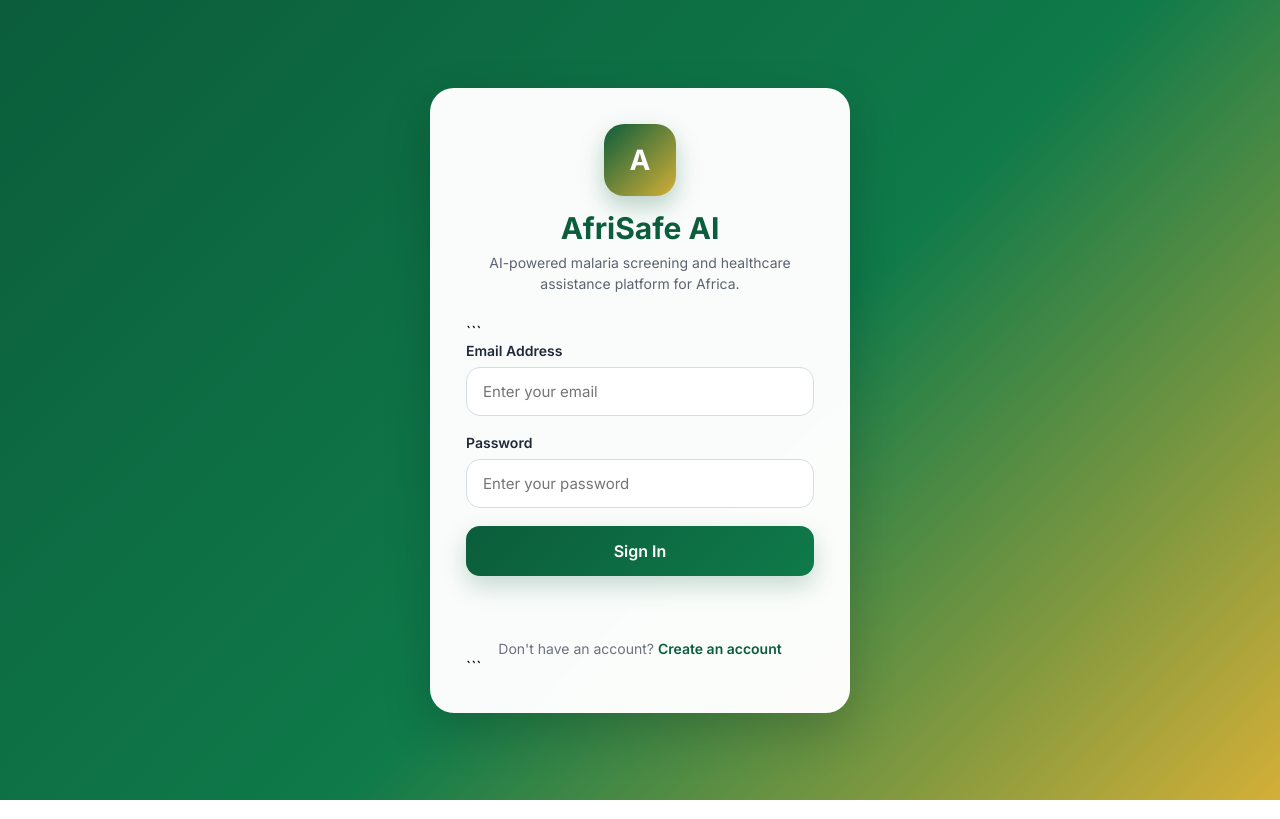
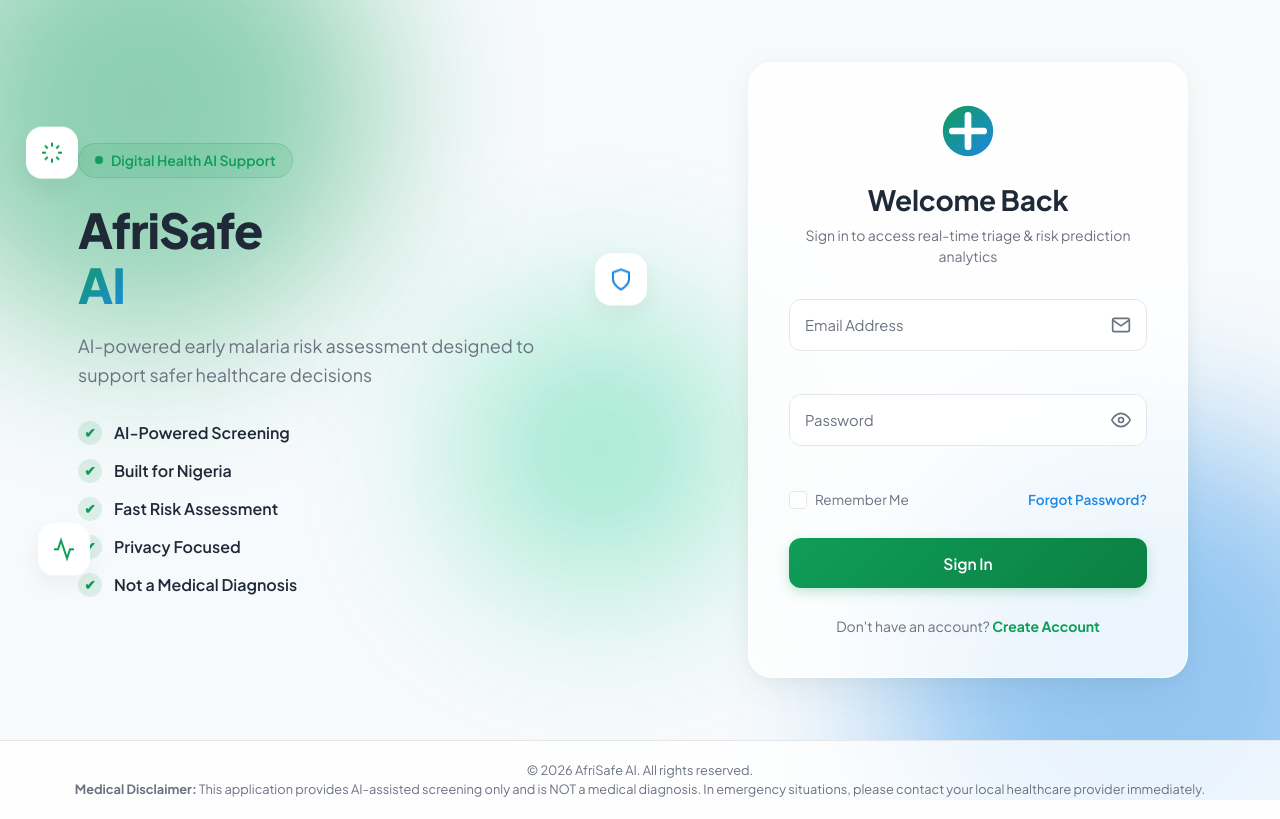
Before and after one commit to mahmudmukhtarhassan/Afrisafe-AI, a website: page frontend/login.html in a window 1280 px wide. Drawn offline with Linux system fonts and the light colour scheme.

Commit message:
Update login.html

````diff
--- a/frontend/login.html
+++ b/frontend/login.html
@@ -1,219 +1,223 @@
 <!DOCTYPE html>
-
 <html lang="en">
 <head>
-  <meta charset="UTF-8" />
-  <meta name="viewport" content="width=device-width, initial-scale=1.0" />
-  <title>AfriSafe AI - Login</title>
+  <meta charset="UTF-8">
+  <meta name="viewport" content="width=device-width, initial-scale=1.0">
+  <meta name="description" content="AfriSafe AI - AI-powered early malaria risk assessment designed to support safer healthcare decisions in Nigeria.">
+  <title>Sign In - AfriSafe AI</title>
 
-  <link href="https://fonts.googleapis.com/css2?family=Inter:wght@300;400;500;600;700&display=swap" rel="stylesheet">
+  <!-- SEO & Social -->
+  <meta name="theme-color" content="#0F9D58">
+  <meta name="robots" content="index, follow">
+  <link rel="icon" href="assets/gemini-svg.svg" type="image/svg+xml">
+  <link rel="manifest" href="manifest.webmanifest">
+  <meta property="og:title" content="AfriSafe AI - AI-Powered Malaria Risk Assessment">
+  <meta property="og:description" content="AI-powered early malaria risk assessment designed to support safer healthcare decisions in Nigeria.">
+  <meta property="og:type" content="website">
+  <meta property="og:image" content="assets/gemini-svg.svg">
+  <meta name="twitter:card" content="summary_large_image">
+  <meta name="twitter:title" content="AfriSafe AI - AI-Powered Malaria Risk Assessment">
+  <meta name="twitter:description" content="AI-powered early malaria risk assessment designed to support safer healthcare decisions in Nigeria.">
 
-  <style>
-    * {
-      margin: 0;
-      padding: 0;
-      box-sizing: border-box;
-      font-family: "Inter", sans-serif;
-    }
+  <!-- External Stylesheets -->
+  <link rel="stylesheet" href="css/animations.css">
+  <link rel="stylesheet" href="css/login.css">
 
-    body {
-      min-height: 100vh;
-      background: linear-gradient(135deg, #0b5d3b 0%, #0f7a4a 55%, #d4af37 100%);
-      display: flex;
-      align-items: center;
-      justify-content: center;
-      padding: 24px;
-    }
-
-    .login-card {
-      width: 100%;
-      max-width: 420px;
-      background: rgba(255,255,255,0.98);
-      border-radius: 24px;
-      padding: 36px;
-      box-shadow: 0 18px 48px rgba(0,0,0,0.18);
-      backdrop-filter: blur(10px);
-    }
-
-    .brand {
-      display: flex;
-      flex-direction: column;
-      align-items: center;
-      margin-bottom: 28px;
-    }
-
-    .logo {
-      width: 72px;
-      height: 72px;
-      border-radius: 20px;
-      background: linear-gradient(135deg, #0b5d3b, #d4af37);
-      display: flex;
-      align-items: center;
-      justify-content: center;
-      color: #fff;
-      font-size: 28px;
-      font-weight: 700;
-      margin-bottom: 14px;
-      box-shadow: 0 10px 24px rgba(11,93,59,0.28);
-    }
-
-    .brand h1 {
-      font-size: 30px;
-      color: #0b5d3b;
-      margin-bottom: 6px;
-      font-weight: 700;
-    }
-
-    .brand p {
-      color: #5b6470;
-      font-size: 14px;
-      text-align: center;
-      line-height: 1.5;
-    }
-
-    .form-group {
-      margin-bottom: 18px;
-    }
-
-    .form-group label {
-      display: block;
-      margin-bottom: 8px;
-      color: #1f2937;
-      font-weight: 600;
-      font-size: 14px;
-    }
-
-    .form-group input {
-      width: 100%;
-      padding: 14px 16px;
-      border: 1px solid #d7dce3;
-      border-radius: 14px;
-      font-size: 15px;
-      transition: all .2s ease;
-      background: #fff;
-    }
-
-    .form-group input:focus {
-      outline: none;
-      border-color: #0b5d3b;
-      box-shadow: 0 0 0 4px rgba(11,93,59,0.12);
-    }
-
-    .login-btn {
-      width: 100%;
-      padding: 15px;
-      border: none;
-      border-radius: 14px;
-      background: linear-gradient(135deg, #0b5d3b, #0f7a4a);
-      color: white;
-      font-size: 16px;
-      font-weight: 600;
-      cursor: pointer;
-      transition: transform .15s ease, box-shadow .2s ease;
-      box-shadow: 0 10px 24px rgba(11,93,59,0.22);
-    }
-
-    .login-btn:hover {
-      transform: translateY(-1px);
-      box-shadow: 0 14px 30px rgba(11,93,59,0.28);
-    }
-
-    .login-btn:disabled {
-      opacity: .7;
-      cursor: not-allowed;
-      transform: none;
-      box-shadow: none;
-    }
-
-    .status {
-      margin-top: 16px;
-      min-height: 22px;
-      text-align: center;
-      font-size: 14px;
-      color: #c62828;
-    }
-
-    .footer {
-      margin-top: 26px;
-      text-align: center;
-      color: #6b7280;
-      font-size: 14px;
-    }
-
-    .footer a {
-      color: #0b5d3b;
-      text-decoration: none;
-      font-weight: 600;
-    }
-
-    .footer a:hover {
-      text-decoration: underline;
-    }
-
-    @media (max-width: 480px) {
-      .login-card {
-        padding: 28px;
-        border-radius: 20px;
-      }
-
-      .brand h1 {
-        font-size: 26px;
-      }
-    }
-  </style>
-
+  <!-- Google Fonts -->
+  <link rel="preconnect" href="https://fonts.googleapis.com">
+  <link rel="preconnect" href="https://fonts.gstatic.com" crossorigin>
+  <link href="https://fonts.googleapis.com/css2?family=Plus+Jakarta+Sans:wght@400;500;600;700;800&display=swap" rel="stylesheet">
 </head>
 <body>
 
-  <div class="login-card">
-    <div class="brand">
-      <div class="logo">A</div>
-      <h1>AfriSafe AI</h1>
-      <p>AI-powered malaria screening and healthcare assistance platform for Africa.</p>
+  <!-- Floating Background Ambient Shapes -->
+  <div class="background-decorations" aria-hidden="true">
+    <div class="blob blob-1"></div>
+    <div class="blob blob-2"></div>
+    <div class="blob blob-3"></div>
   </div>
 
-```
-<form id="loginForm">
-  <div class="form-group">
-    <label for="email">Email Address</label>
+  <!-- Main Split-Screen Container -->
+  <main class="login-wrapper">
+
+    <!-- Left Side: Hero Area & Feature Showcase -->
+    <section class="brand-side" aria-label="Application Presentation">
+      <div class="brand-content">
+
+        <div class="badge">
+          <span class="badge-dot"></span> Digital Health AI Support
+        </div>
+
+        <h1 class="brand-title">
+          AfriSafe<br><span class="highlight-text">AI</span>
+        </h1>
+
+        <p class="brand-subtitle">
+          AI-powered early malaria risk assessment designed to support safer healthcare decisions
+        </p>
+
+        <!-- Feature Checklist -->
+        <ul class="feature-list" aria-label="Key Platform Features">
+          <li class="feature-item">
+            <span class="feature-icon" aria-hidden="true">✔</span>
+            <span>AI-Powered Screening</span>
+          </li>
+          <li class="feature-item">
+            <span class="feature-icon" aria-hidden="true">✔</span>
+            <span>Built for Nigeria</span>
+          </li>
+          <li class="feature-item">
+            <span class="feature-icon" aria-hidden="true">✔</span>
+            <span>Fast Risk Assessment</span>
+          </li>
+          <li class="feature-item">
+            <span class="feature-icon" aria-hidden="true">✔</span>
+            <span>Privacy Focused</span>
+          </li>
+          <li class="feature-item">
+            <span class="feature-icon" aria-hidden="true">✔</span>
+            <span>Not a Medical Diagnosis</span>
+          </li>
+        </ul>
+
+        <!-- Floating Animated Medical & AI Icons -->
+        <div class="floating-icons-wrapper" aria-hidden="true">
+          <!-- AI Circuit Pattern Node -->
+          <div class="float-node node-1" title="AI Circuit Pattern">
+            <svg viewBox="0 0 24 24" fill="none" stroke="currentColor" stroke-width="2">
+              <path d="M12 2v4M12 18v4M4.93 4.93l2.83 2.83M16.24 16.24l2.83 2.83M2 12h4M18 12h4M4.93 19.07l2.83-2.83M16.24 7.76l2.83-2.83"/>
+            </svg>
+          </div>
+          <!-- Shield Icon Node -->
+          <div class="float-node node-2" title="Data Security Shield">
+            <svg viewBox="0 0 24 24" fill="none" stroke="currentColor" stroke-width="2">
+              <path d="M12 22s8-4 8-10V5l-8-3-8 3v7c0 6 8 10 8 10z"/>
+            </svg>
+          </div>
+          <!-- Heartbeat Line Node -->
+          <div class="float-node node-3" title="Real-time Telemetry">
+            <svg viewBox="0 0 24 24" fill="none" stroke="currentColor" stroke-width="2">
+              <path d="M22 12h-4l-3 9L9 3l-3 9H2"/>
+            </svg>
+          </div>
+        </div>
+
+      </div>
+    </section>
+
+    <!-- Right Side: Glassmorphism Login Card -->
+    <section class="form-side" aria-label="Authentication Area">
+      <div class="glass-card animate-fade-in-up">
+
+        <!-- App Header inside Card -->
+        <div class="card-header">
+          <div class="logo-wrapper">
+            <img src="assets/gemini-svg.svg" alt="AfriSafe AI Logo" class="app-logo">
+          </div>
+          <h2 class="card-title">Welcome Back</h2>
+          <p class="card-subtitle">Sign in to access real-time triage & risk prediction analytics</p>
+        </div>
+
+        <!-- System Message / Alert Area -->
+        <div id="formAlert" class="form-alert hidden" role="alert" aria-live="assertive"></div>
+
+        <!-- Sign In Form -->
+        <form id="loginForm" class="auth-form" novalidate>
+
+          <!-- Email Field -->
+          <div class="input-group">
+            <div class="input-wrapper">
               <input
                 type="email"
                 id="email"
                 name="email"
-      placeholder="Enter your email"
+                class="form-control"
+                placeholder=" "
                 required
-    />
+                autocomplete="email"
+                aria-required="true">
+              <label for="email" class="floating-label">Email Address</label>
+              <span class="input-icon" aria-hidden="true">
+                <svg viewBox="0 0 24 24" fill="none" stroke="currentColor" stroke-width="2">
+                  <path d="M4 4h16c1.1 0 2 .9 2 2v12c0 1.1-.9 2-2 2H4c-1.1 0-2-.9-2-2V6c0-1.1.9-2 2-2z"/>
+                  <polyline points="22,6 12,13 2,6"/>
+                </svg>
+              </span>
+            </div>
+            <span class="error-message" id="emailError" aria-live="polite"></span>
           </div>
 
-  <div class="form-group">
-    <label for="password">Password</label>
+          <!-- Password Field -->
+          <div class="input-group">
+            <div class="input-wrapper">
               <input
                 type="password"
                 id="password"
                 name="password"
-      placeholder="Enter your password"
+                class="form-control"
+                placeholder=" "
                 required
-    />
+                autocomplete="current-password"
+                aria-required="true">
+              <label for="password" class="floating-label">Password</label>
+
+              <!-- Visibility Toggle Button -->
+              <button
+                type="button"
+                id="togglePassword"
+                class="password-toggle-btn"
+                aria-label="Show password"
+                tabindex="0">
+                <svg class="eye-icon eye-open" viewBox="0 0 24 24" fill="none" stroke="currentColor" stroke-width="2">
+                  <path d="M1 12s4-8 11-8 11 8 11 8-4 8-11 8-11-8-11-8z"/>
+                  <circle cx="12" cy="12" r="3"/>
+                </svg>
+                <svg class="eye-icon eye-closed hidden" viewBox="0 0 24 24" fill="none" stroke="currentColor" stroke-width="2">
+                  <path d="M17.94 17.94A10.07 10.07 0 0 1 12 20c-7 0-11-8-11-8a18.45 18.45 0 0 1 5.06-5.94M9.9 4.24A9.12 9.12 0 0 1 12 4c7 0 11 8 11 8a18.5 18.5 0 0 1-2.16 3.19m-6.72-1.07a3 3 0 1 1-4.24-4.24"/>
+                  <line x1="1" y1="1" x2="23" y2="23"/>
+                </svg>
+              </button>
+            </div>
+            <span class="error-message" id="passwordError" aria-live="polite"></span>
           </div>
 
-  <button type="submit" class="login-btn" id="loginBtn">
-    Sign In
+          <!-- Options (Remember Me & Forgot Password) -->
+          <div class="form-options">
+            <label class="custom-checkbox">
+              <input type="checkbox" id="rememberMe" name="rememberMe">
+              <span class="checkmark"></span>
+              <span class="checkbox-label">Remember Me</span>
+            </label>
+            <a href="forgot-password.html" class="forgot-link" id="forgotPasswordLink">Forgot Password?</a>
+          </div>
+
+          <!-- Primary Sign In Action Button -->
+          <button type="submit" id="loginBtn" class="btn btn-primary ripple-btn">
+            <span class="btn-text">Sign In</span>
+            <span class="btn-spinner hidden" aria-hidden="true"></span>
           </button>
-
-  <div id="status" class="status"></div>
         </form>
 
-<div class="footer">
-  Don't have an account?
-  <a href="register.html">Create an account</a>
+        <!-- Account Registration Link -->
+        <div class="card-footer-text">
+          Don't have an account? <a href="registration.html" class="register-link" id="registerLink">Create Account</a>
         </div>
-```
 
       </div>
+    </section>
 
+  </main>
+
+  <!-- Global Footer -->
+  <footer class="app-footer">
+    <p class="copyright">&copy; 2026 AfriSafe AI. All rights reserved.</p>
+    <p class="disclaimer">
+      <strong>Medical Disclaimer:</strong> This application provides AI-assisted screening only and is NOT a medical diagnosis. In emergency situations, please contact your local healthcare provider immediately.
+    </p>
+  </footer>
+
+  <!-- Application Logic -->
   <script src="js/config.js"></script>
-
   <script src="js/login.js"></script>
-
 </body>
 </html>
````
Lines whose indentation alone changed are shown as unchanged.
